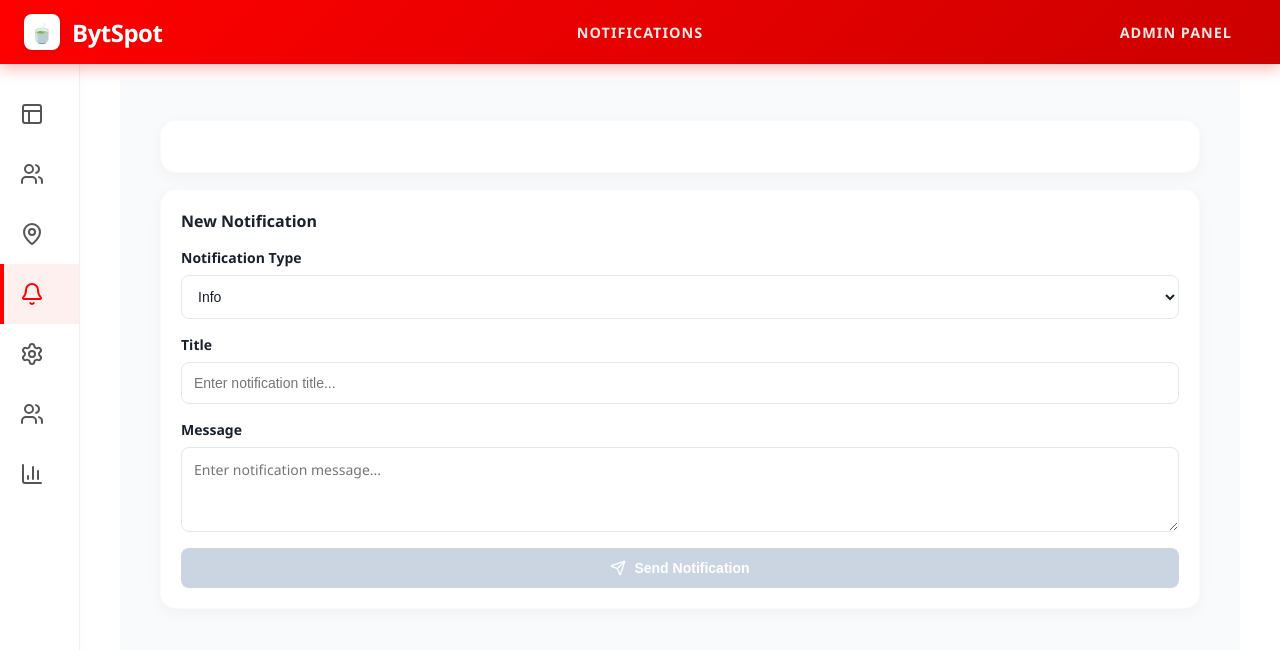
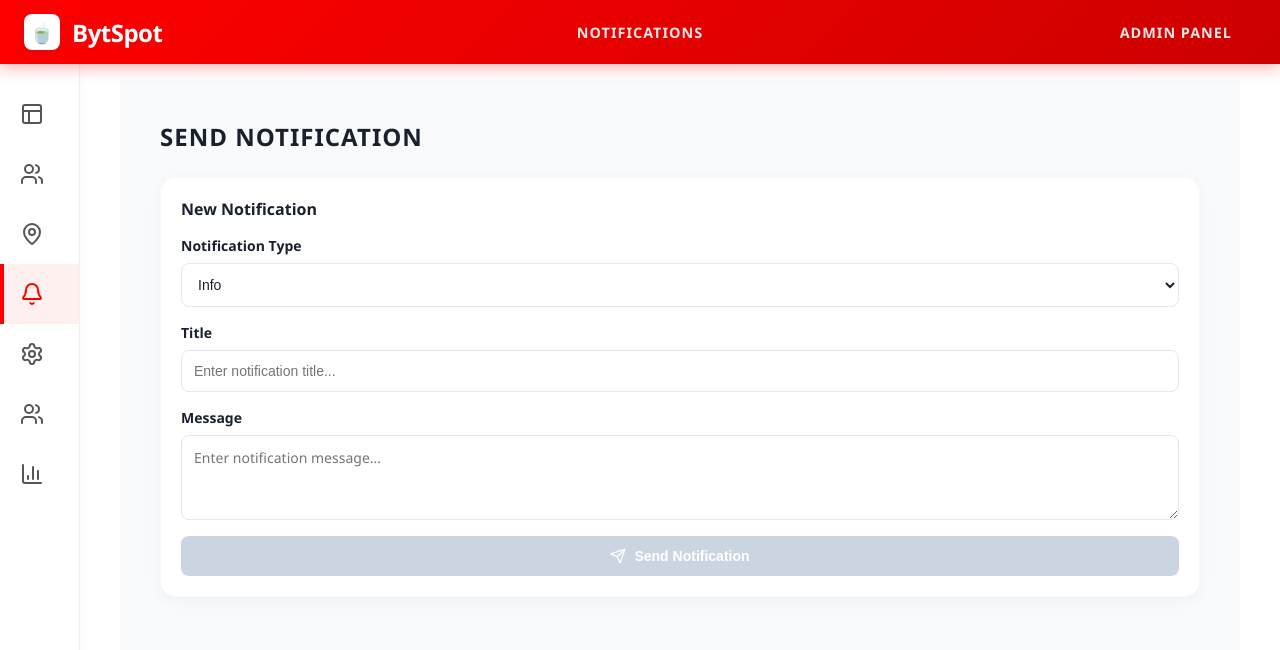
Before and after one commit to Sinxn-coder/chai-in, a React (Vite) app: page / in a window 1280 px wide. Both pictures are taken after a click on the item 39 px from the left and 294 px from the top of the page. Shown: the top 650 px of the page. Built offline with nearby package versions, Linux system fonts and the light colour scheme.

Commit message:
Remove card styling from notifications header

```diff
--- a/src/PushNotifications.css
+++ b/src/PushNotifications.css
@@ -33,14 +33,20 @@
 /* Header */
 .notifications-header {
   display: flex;
-  justify-content: space-between;
+  justify-content: flex-start;
   align-items: center;
-  background: white;
-  border-radius: 16px;
-  padding: 16px 20px;
-  margin-bottom: 16px;
-  box-shadow: 0 4px 15px rgba(0, 0, 0, 0.04);
-  border: 1px solid rgba(0, 0, 0, 0.02);
+  background: transparent;
+  border-radius: 0;
+  padding: 0;
+  margin-bottom: 24px;
+  box-shadow: none;
+}
+
+.notifications-header h2 {
+  font-size: 24px;
+  font-weight: 700;
+  color: #1a202c;
+  margin: 0;
 }
 
 .header-left {
```
